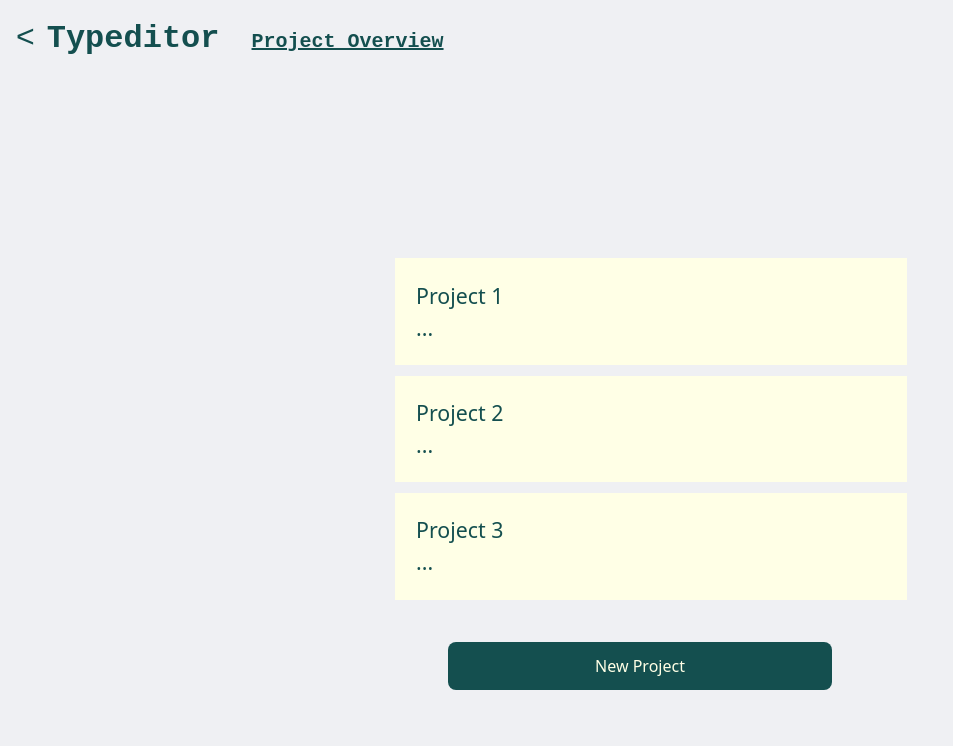
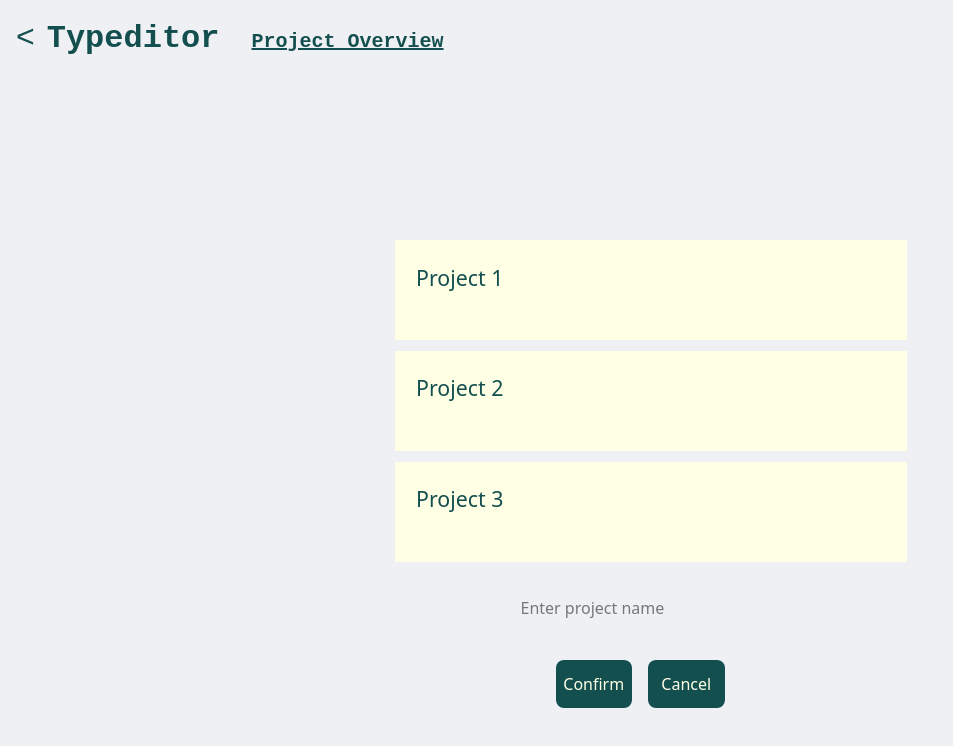
Before and after one commit to lugawe/typeditor, a Next.js app: page /projects in a window 1280 px wide. Both pictures are taken after a click on the button "New Project". Shown: the top 746 px of the page, without its empty margins (0-953 px from the left). Built offline with nearby package versions, Linux system fonts and the light colour scheme.

Commit message:
create new project

```diff
--- a/lib/api/project.js
+++ b/lib/api/project.js
@@ -2,14 +2,14 @@ import api from "./client";
 
 export const getProjects = async () => {
   return [
-    { id: 1, name: "Project 1", description: "..." },
-    { id: 2, name: "Project 2", description: "..." },
-    { id: 3, name: "Project 3", description: "..." }
+    { id: 1, name: "Project 1"},
+    { id: 2, name: "Project 2"},
+    { id: 3, name: "Project 3"}
   ];
 };
 
-export const createProject = async (name, description) => {
-  return { name, description };
+export const createProject = async (name) => {
+  return { name };
 };
 
 export const createPDF = async (projectId) => {
--- a/pages/projects/[id].js
+++ b/pages/projects/[id].js
@@ -17,6 +17,7 @@ export default function Editor() {
   const [projectFiles, setProjectFiles] = useState([]);
   const [selectedProjectFile, setSelectedProjectFile] = useState({});
   const [blobPdfUrl, setBlobPdfUrl] = useState({});
+
 
   const projectId = router.query.id;
 
--- a/pages/projects/index.js
+++ b/pages/projects/index.js
@@ -4,24 +4,39 @@ import ProjectCard from "@/components/project_list_element";
 import { getProjects as apiGetProjects } from "@/lib/api/project";
 import Breadcrumbs from "@/components/breadcrumbs";
 
-
 export default function ProjectsIndex() {
   // ...
   const [projects, setProjects] = useState([]);
 
-  const getProjects = async () => {
-    const data = await apiGetProjects();
-    setProjects(data);
-  };
+  useEffect(() => {
+    const stored = sessionStorage.getItem("projects");
+    if (stored) {
+      setProjects(JSON.parse(stored));
+    } else {
+      apiGetProjects().then(setProjects);
+    }
+  }, []);
 
   useEffect(() => {
-    getProjects();
-  }, []);
+    sessionStorage.setItem("projects", JSON.stringify(projects));
+  }, [projects]);
 
-  const breadcrumbsItems = [
-    { label: "Project Overview", href: "/projects" },
-];
+  const breadcrumbsItems = [{ label: "Project Overview", href: "/projects" }];
 
+  const [newProjectName, setNewProjectName] = useState("");
+  const [showInput, setShowInput] = useState(false);
+
+  const handleCreateProject = () => {
+    if (!newProjectName.trim()) return;
+
+    const newProject = {
+      id: Date.now(),
+      name: newProjectName.trim(),
+    };
+    setProjects([...projects, newProject]);
+    setNewProjectName("");
+    setShowInput(false);
+  };
 
   return (
     <div className={styles.page}>
@@ -34,7 +49,42 @@ export default function ProjectsIndex() {
             <ProjectCard obj={p} key={p.id} />
           ))}
         </div>
-        <button className={styles.button}>New Project</button>
+        {showInput ? (
+          <div style={{ marginTop: "1rem", alignItems: "center" }}>
+            <input
+              type="text"
+              value={newProjectName}
+              onChange={(e) => setNewProjectName(e.target.value)}
+              placeholder="Enter project name"
+              style={{
+                padding: "8px",
+                borderRadius: "4px",
+                marginRight: "8px",
+                flex: 1,
+              }}
+            />
+            <div
+              style={{ display: "flex", gap: "1rem", justifyContent: "center" }}
+            >
+              <button onClick={handleCreateProject} className={styles.button}>
+                Confirm
+              </button>
+              <button
+                onClick={() => {
+                  setShowInput(false);
+                  setNewProjectName("");
+                }}
+                className={styles.button}
+              >
+                Cancel
+              </button>
+            </div>
+          </div>
+        ) : (
+          <button onClick={() => setShowInput(true)} className={styles.button}>
+            New Project
+          </button>
+        )}{" "}
       </div>
     </div>
   );
--- a/pages/signin.js
+++ b/pages/signin.js
@@ -15,6 +15,7 @@ export default function Signin() {
   async function submit(e) {
     e.preventDefault();
     // const accessToken = await generateAccessToken(name, password);
+    sessionStorage.removeItem("projects");
     await router.push("/projects");
   }
 
```
